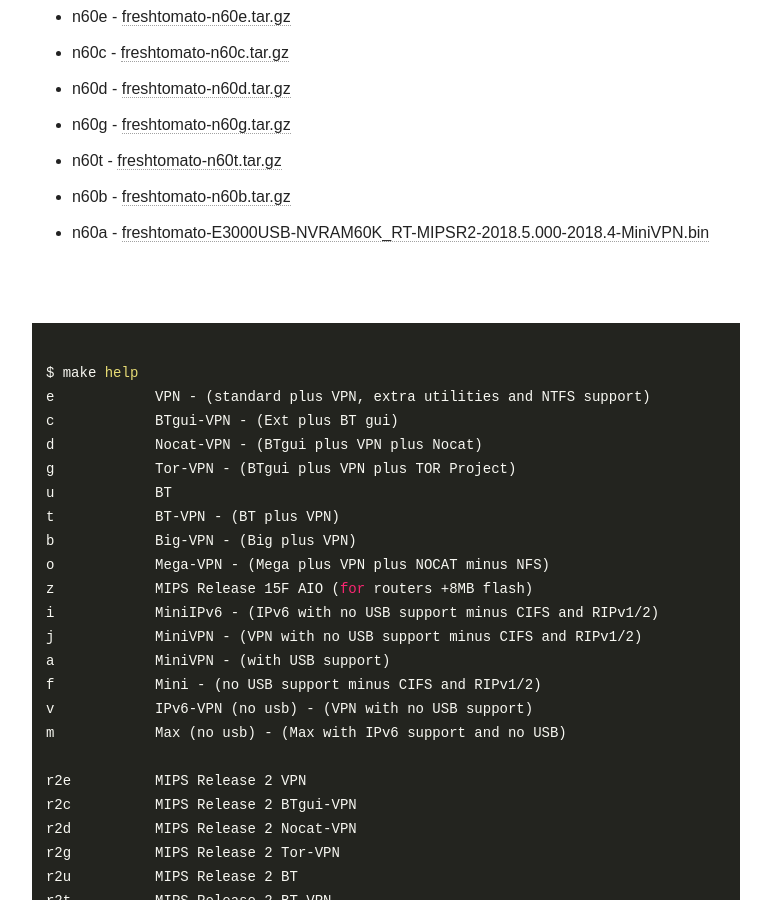
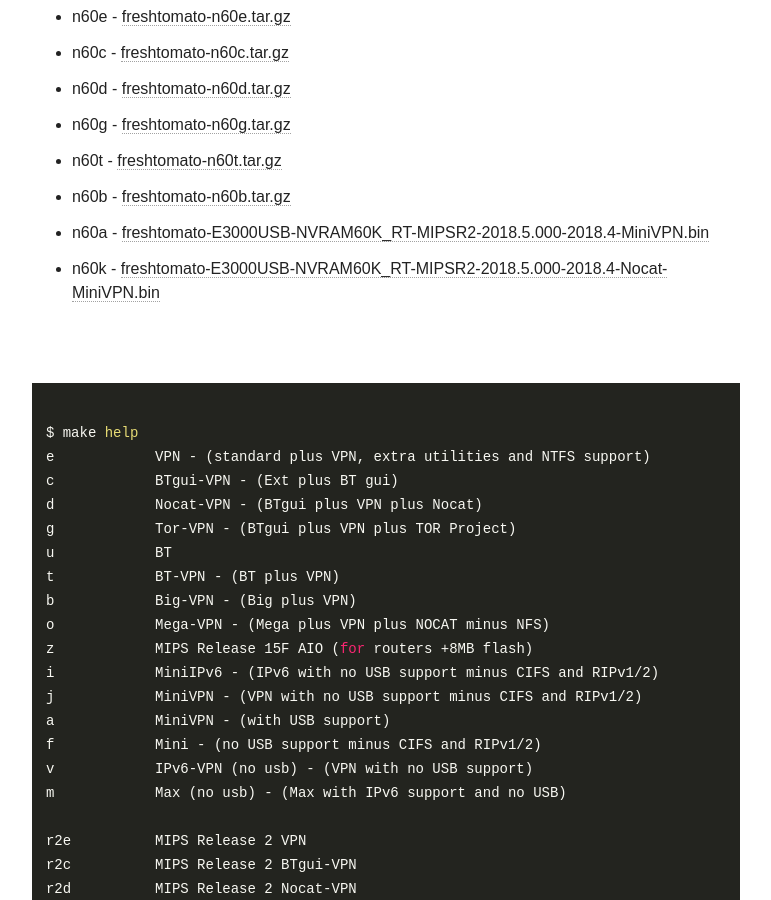
Before and after one commit to oglopss/freshtomato-mips-ci-jekyll, a Jekyll site: the page built from index.html, in a window 1280 px wide and 900 px high, scrolled down 1639 px. Shown: the whole window, without its empty margins (254-1025 px from the left). Built offline with Jekyll 4.4.1, drawn with Linux system fonts in a browser that asks for light colours; nearby versions of some CDN libraries.

Commit message:
Travis build 45 n60k pushed to gh-pages

```diff
--- a/_data/ss.yml
+++ b/_data/ss.yml
@@ -35,3 +35,4 @@
   - 0035 n60t freshtomato-n60t.tar.gz
   - 0036 n60b freshtomato-n60b.tar.gz
   - 0039 n60a freshtomato-E3000USB-NVRAM60K_RT-MIPSR2-2018.5.000-2018.4-MiniVPN.bin
+  - 0040 n60k freshtomato-E3000USB-NVRAM60K_RT-MIPSR2-2018.5.000-2018.4-Nocat-MiniVPN.bin
```
